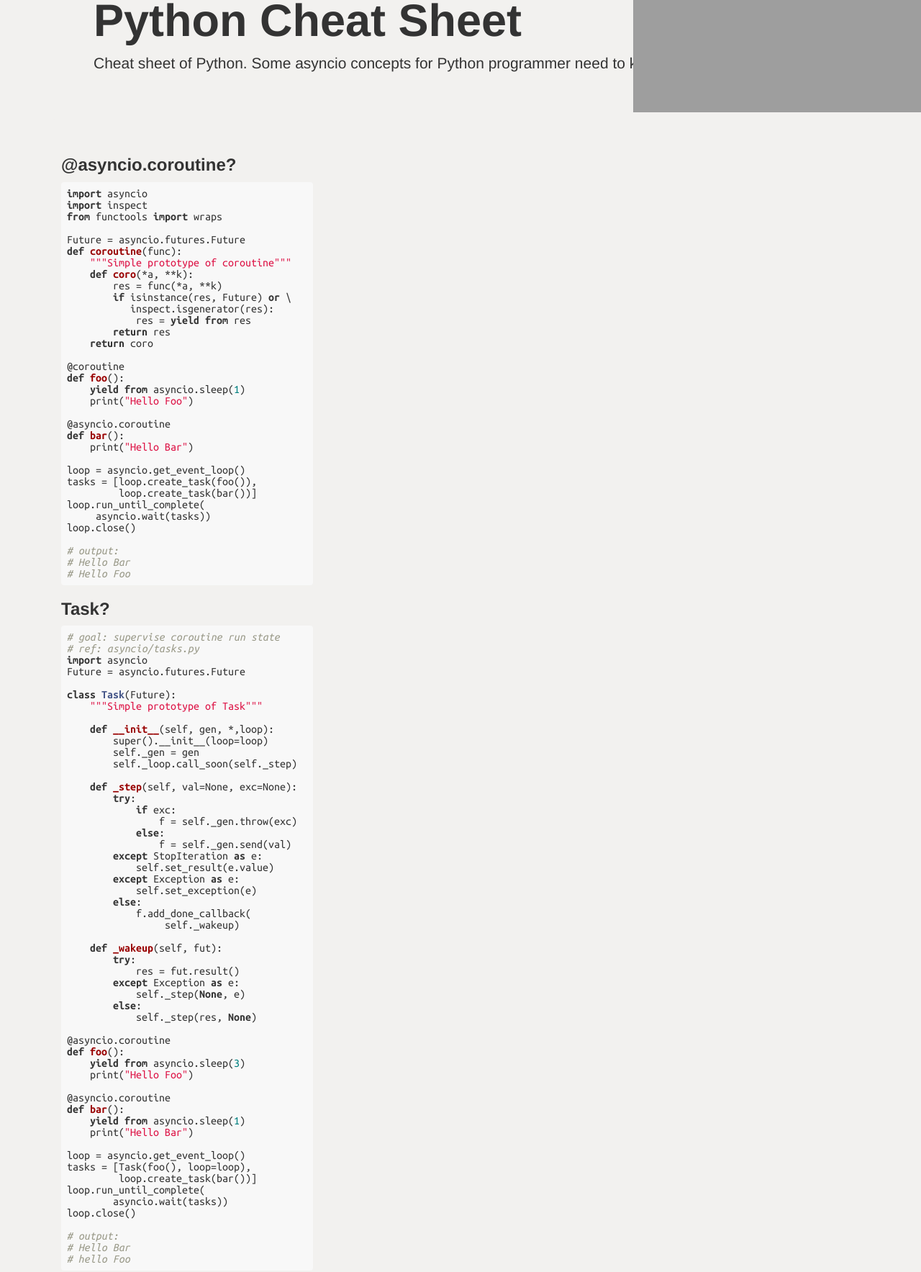
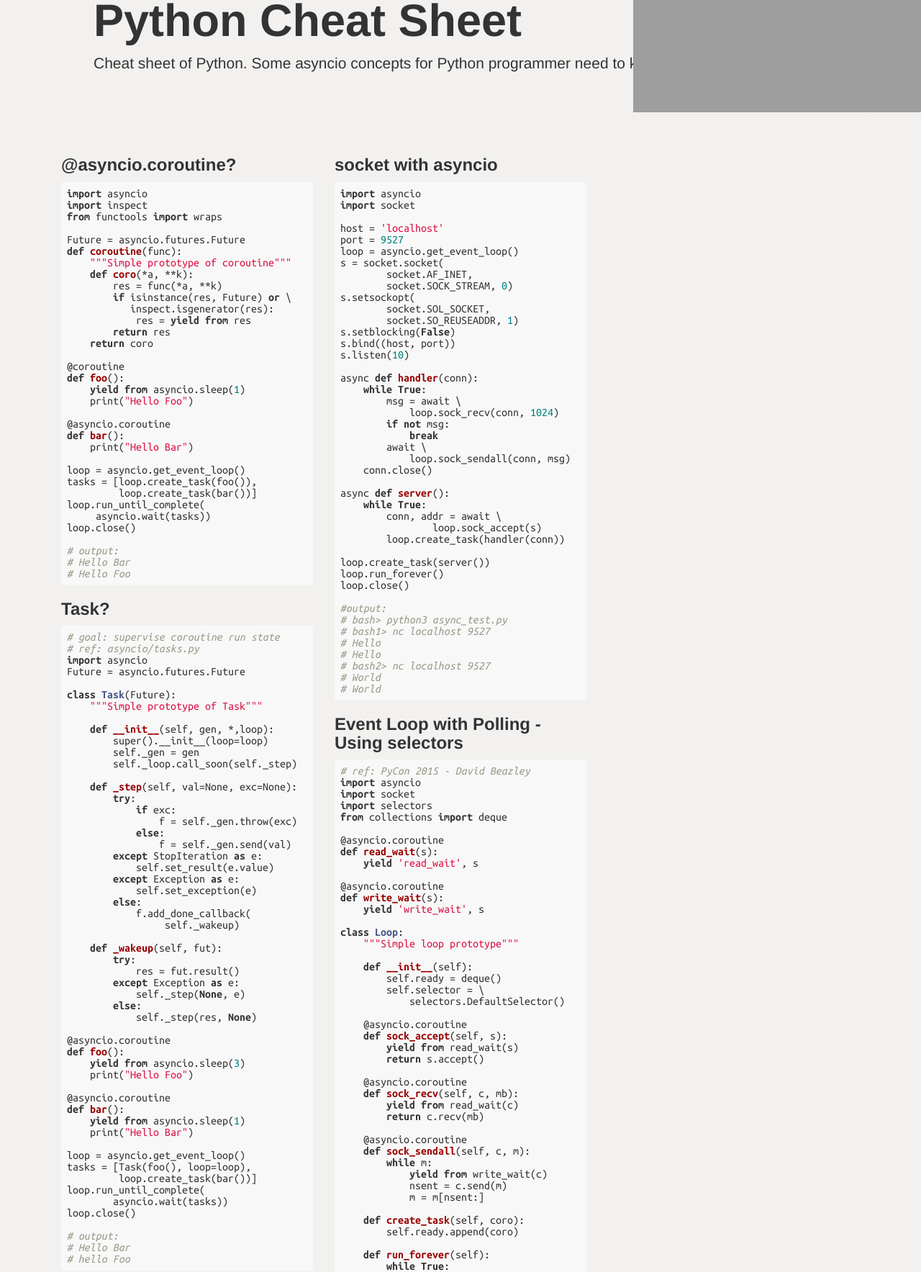
Before and after one commit to crazyguitar/cheatsheet, a Flask app: page /python-asyncio in a window 1280 px wide. Shown: the part 144-1911 px from the top of the page at 72% size. Run offline with Flask 2, Linux system fonts and the light colour scheme; some libraries are stand-ins or nearby versions; grey boxes are pictures that could not be loaded.

Commit message:
Add asyncio note from PyCon2015 David Beazley

```diff
--- a/server/templates/cheatsheet/python-asyncio.html
+++ b/server/templates/cheatsheet/python-asyncio.html
@@ -191,9 +191,167 @@ loop.close()
 # Foo
 # Bar
 </pre>
+</div>
 
 <div class="row col-md-4 col-xs-12">
+<h3>socket with asyncio</h3>
+<pre class="code python">
+import asyncio
+import socket
 
+host = 'localhost'
+port = 9527
+loop = asyncio.get_event_loop()
+s = socket.socket(
+        socket.AF_INET,
+        socket.SOCK_STREAM, 0)
+s.setsockopt(
+        socket.SOL_SOCKET,
+        socket.SO_REUSEADDR, 1)
+s.setblocking(False)
+s.bind((host, port))
+s.listen(10)
+
+async def handler(conn):
+    while True:
+        msg = await \
+            loop.sock_recv(conn, 1024)
+        if not msg:
+            break
+        await \
+            loop.sock_sendall(conn, msg)
+    conn.close()
+
+async def server():
+    while True:
+        conn, addr = await \
+                loop.sock_accept(s)
+        loop.create_task(handler(conn))
+
+loop.create_task(server())
+loop.run_forever()
+loop.close()
+
+#output:
+# bash&gt; python3 async_test.py
+# bash1&gt; nc localhost 9527
+# Hello
+# Hello
+# bash2&gt; nc localhost 9527
+# World
+# World
+</pre>
+
+<h3>Event Loop with Polling - Using selectors</h3>
+<pre class="code python">
+# ref: <a href="https://www.youtube.com/watch?v=lYe8W04ERnY">PyCon 2015 - David Beazley</a>
+import asyncio
+import socket
+import selectors
+from collections import deque
+
+@asyncio.coroutine
+def read_wait(s):
+    yield 'read_wait', s
+
+@asyncio.coroutine
+def write_wait(s):
+    yield 'write_wait', s
+
+class Loop:
+    """Simple loop prototype"""
+
+    def __init__(self):
+        self.ready = deque()
+        self.selector = \
+            selectors.DefaultSelector()
+
+    @asyncio.coroutine
+    def sock_accept(self, s):
+        yield from read_wait(s)
+        return s.accept()
+
+    @asyncio.coroutine
+    def sock_recv(self, c, mb):
+        yield from read_wait(c)
+        return c.recv(mb)
+
+    @asyncio.coroutine
+    def sock_sendall(self, c, m):
+        while m:
+            yield from write_wait(c)
+            nsent = c.send(m)
+            m = m[nsent:]
+
+    def create_task(self, coro):
+        self.ready.append(coro)
+
+    def run_forever(self):
+        while True:
+            self._run_once()
+    def _run_once(self):
+        sel = self.selector
+        ready = self.ready
+        while not self.ready:
+            e = sel.select()
+            for k, _ in e:
+                ready.append(k.data)
+                sel.unregister(k.fileobj)
+
+        while self.ready:
+            t = ready.popleft()
+            try:
+                op, *a = t.send(None)
+                self.cur_t = t
+                getattr(self, op)(*a)
+            except StopIteration:
+                pass
+
+    def read_wait(self, s):
+        self.selector.register(
+             s, selectors.EVENT_READ,
+             self.cur_t)
+
+    def write_wait(self, s):
+        self.selector.register(
+             s, selectors.EVENT_WRITE,
+             self.cur_t)
+
+loop = Loop()
+host = 'localhost'
+port = 9527
+
+s = socket.socket(
+        socket.AF_INET,
+        socket.SOCK_STREAM, 0)
+s.setsockopt(
+        socket.SOL_SOCKET,
+        socket.SO_REUSEADDR, 1)
+s.setblocking(False)
+s.bind((host, port))
+s.listen(10)
+
+@asyncio.coroutine
+def handler(c):
+    while True:
+        msg = yield from \
+            loop.sock_recv(c, 1024)
+        if not msg:
+            break
+        yield from \
+            loop.sock_sendall(c, msg)
+    c.close()
+
+@asyncio.coroutine
+def server():
+    while True:
+        c, addr = yield from \
+            loop.sock_accept(s)
+        loop.create_task(handler(c))
+
+loop.create_task(server())
+loop.run_forever()
+</pre>
 
 </div>
 
```
Also changed, not shown: server/templates/cheatsheet/python-generator.html (+4 -4 lines).
